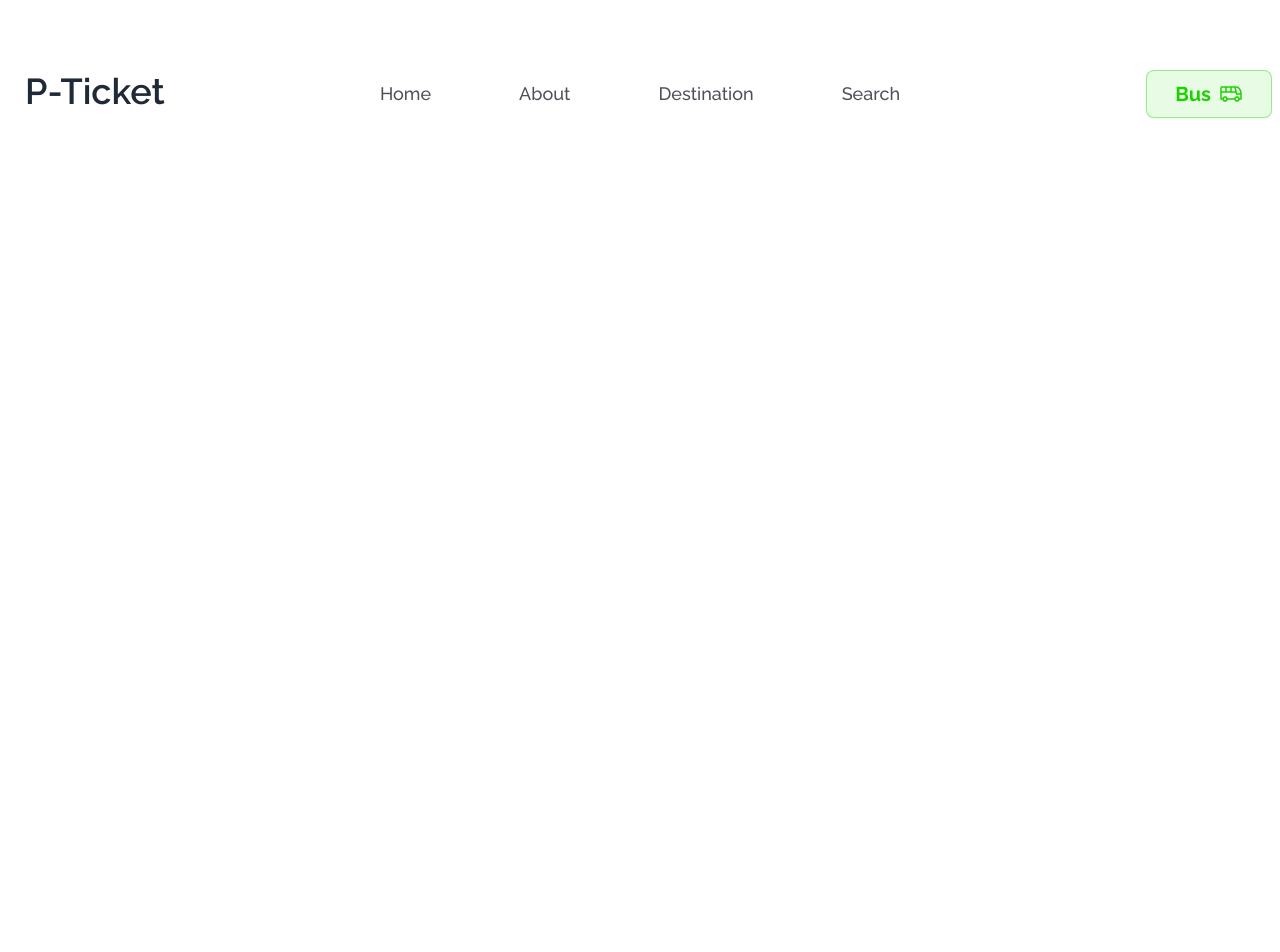
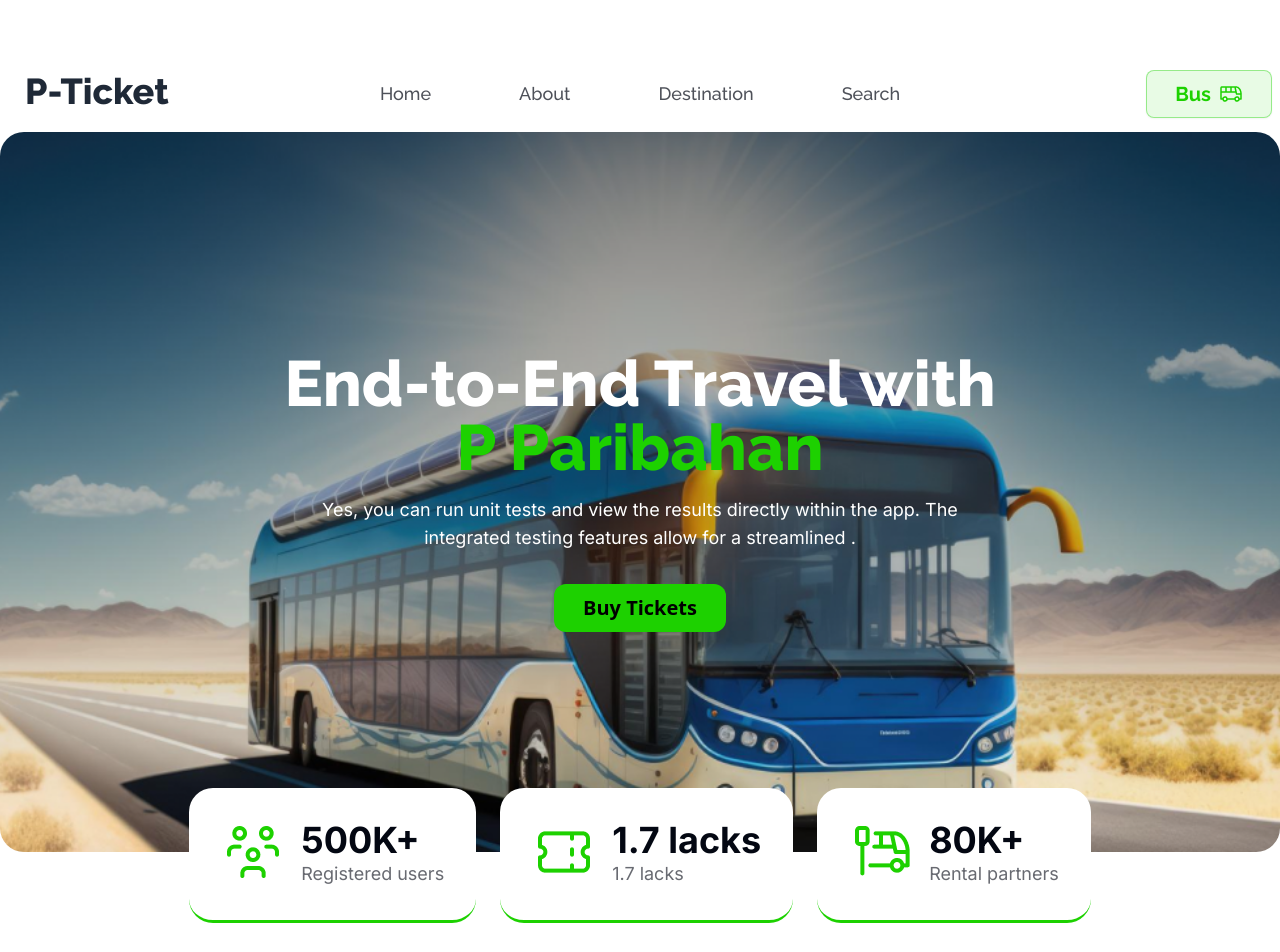
Before and after one commit to Arafat01007/Smart-Ticketing, a website: page index.html in a window 1280 px wide. Shown: the top 952 px of the page. Before the commit the page ends 800 px from the top, so only its background shows below. Drawn offline with nearby package versions, Linux system fonts and the light colour scheme.

Commit message:
added nav and banner

```diff
--- a/index.html
+++ b/index.html
@@ -42,7 +42,7 @@
 </head>
 
 <body>
-    <header class="container mx-auto mt-14">
+    <header class="container mx-auto mt-14 px-6 sm:px-0 mb-32">
         <!-- nav -->
         <nav class="ralway">
             <div>
@@ -60,7 +60,7 @@
                                 </svg>
                             </div>
                             <ul tabindex="0"
-                                class="menu menu-sm dropdown-content  rounded-box z-[1] mt-3 w-52 p-2 shadow">
+                                class="menu menu-sm dropdown-content bg-white  rounded-box z-[1] mt-3 w-52 p-2 shadow">
                                 <li><a>Home</a></li>
                                 <li>
                                     <a>About</a>
@@ -69,7 +69,7 @@
                                 <li><a>Search</a></li>
                             </ul>
                         </div>
-                        <a class="btn btn-ghost text-4xl hidden sm:block">P-Ticket</a>
+                        <a class="btn btn-ghost text-4xl hidden sm:block font-extrabold">P-Ticket</a>
                     </div>
                     <div class="navbar-center hidden lg:flex">
                         <ul class="menu menu-horizontal px-1 space-x-14">
@@ -86,12 +86,83 @@
             </div>
         </nav>
         <!-- banner -->
+        <section class="hero rounded-3xl w-full min-h-[450px]  sm:min-h-[720px]"
+            style="background-image: url(images/banner.png);">
+            <div>
+                <!-- banner content -->
+                <div class="text-center p-4">
+                    <h1 class="text-5xl md:text-[64px] font-extrabold ralway text-white">
+                        End-to-End Travel with
+                        <br class="hidden md:block">
+                        <span class="green-text">P Paribahan</span>
+                    </h1>
+                    <p class="font-normal text-lg inter text-white mt-4 md:mb-8">Yes, you can run unit tests and view
+                        the
+                        results directly within the app. The <br class="hidden md:block"> integrated testing features
+                        allow for a streamlined .</p>
+                    <button
+                        class="btn btn-ghost px-7 py-2 green-back rounded-xl text-black font-bold text-xl raleway">Buy
+                        Tickets</button>
+                </div>
+
+            </div>
+        </section>
+        <!-- card container -->
+        <div class="-mt-2 md:-mt-16">
+            <div class="flex flex-col items-center md:flex-row gap-6 justify-center">
+                <!-- card-1 -->
+                <div class="bg-white max-w-[308px] border-b-[3px] rounded-3xl p-8  border-b-[#1DD100]">
+                    <div class="flex gap-4">
+                        <div>
+                            <img src="images/people.png" alt="">
+                        </div>
+                        <div>
+                            <h2 class="black inter text-4xl font-bold">500K+</h2>
+                            <p class="text-[#03071299] text-lg font-normal inter">Registered users</p>
+                        </div>
+                    </div>
+                </div>
+                <!-- card-2 -->
+                <div class="bg-white max-w-[308px] border-b-[3px] rounded-3xl p-8  border-b-[#1DD100]">
+                    <div class="flex gap-4">
+                        <div>
+                            <img src="images/ticket-cupon.png" alt="">
+                        </div>
+                        <div>
+                            <h2 class="black inter text-4xl font-bold">1.7 lacks</h2>
+                            <p class="text-[#03071299] text-lg font-normal inter">1.7 lacks</p>
+                        </div>
+                    </div>
+                </div>
+                <!-- card-3 -->
+                <div class="bg-white max-w-[308px] border-b-[3px] rounded-3xl p-8  border-b-[#1DD100]">
+                    <div class="flex gap-4">
+                        <div>
+                            <img src="images/stoppage.png" alt="">
+                        </div>
+                        <div>
+                            <h2 class="black inter text-4xl font-bold">80K+</h2>
+                            <p class="text-[#03071299] text-lg font-normal inter">Rental partners</p>
+                        </div>
+                    </div>
+                </div>
+
+            </div>
+        </div>
+    </header>
+    <main class="container mx-auto">
+        <!-- offers section -->
         <section>
-
+            <h2 class="black ralway text-center font-bold text-4xl mb-12">Best offers for you</h2>
+            <!-- offer 1 -->
+            <div class="">
+                <div class="bg-[#FFBF0F] p-11">
+                    <h1>15% OFF</h1>
+                    <p>on your next purchase</p>
+                    <small>use by January 2024</small>
+                </div>
+            </div>
         </section>
-    </header>
-    <main>
-
     </main>
     <footer>
 
```
